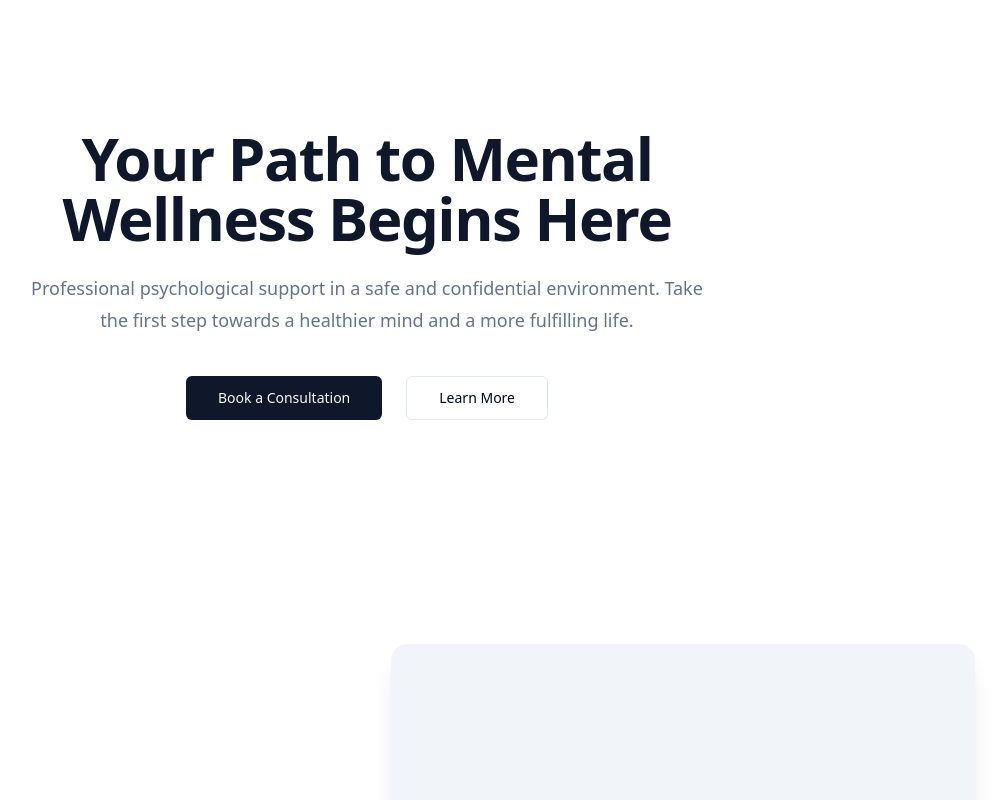
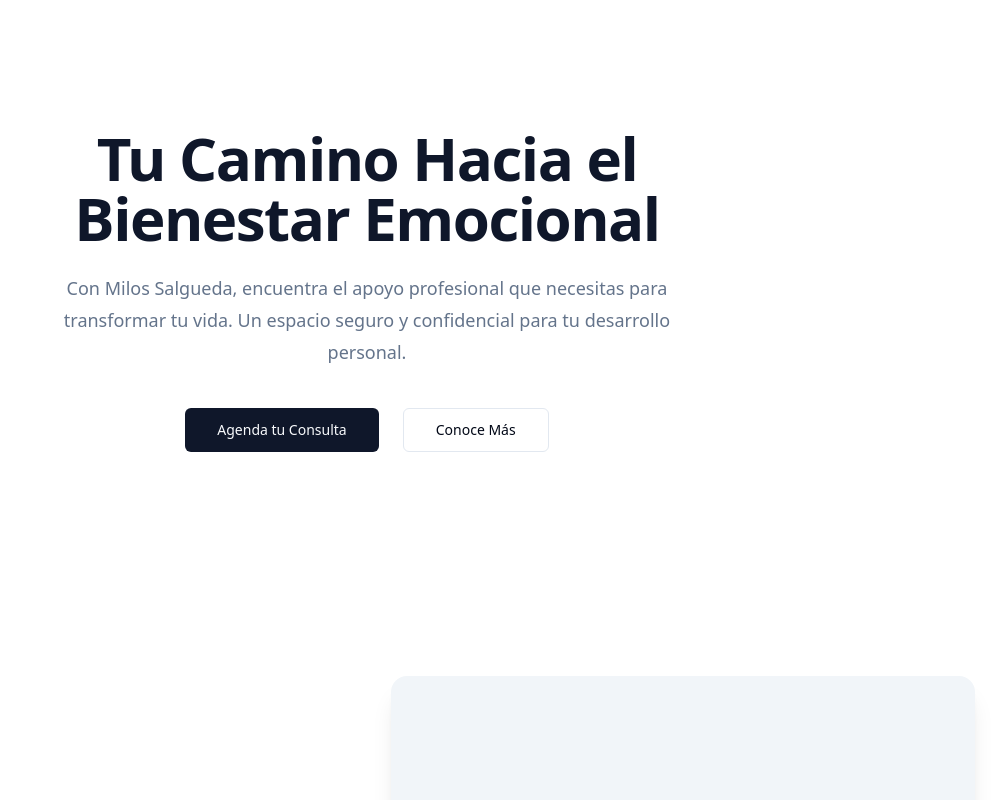
Before and after one commit to altanlabs/c8e389-my-app, a React (Vite) app: page / in a window 1280 px wide. Shown: the whole page, without its empty margins (273-1279 px from the left). Built offline with nearby package versions, Linux system fonts and the light colour scheme; what @radix-ui/themes would draw is missing.

Commit message:
New commit

```diff
--- a/src/components/blocks/hero-section.tsx
+++ b/src/components/blocks/hero-section.tsx
@@ -6,18 +6,18 @@ export function HeroSection() {
       <div className="mx-auto max-w-7xl px-6 lg:px-8">
         <div className="mx-auto max-w-2xl text-center">
           <h1 className="text-4xl font-bold tracking-tight text-primary sm:text-6xl">
-            Your Path to Mental Wellness Begins Here
+            Tu Camino Hacia el Bienestar Emocional
           </h1>
           <p className="mt-6 text-lg leading-8 text-muted-foreground">
-            Professional psychological support in a safe and confidential environment.
-            Take the first step towards a healthier mind and a more fulfilling life.
+            Con Milos Salgueda, encuentra el apoyo profesional que necesitas para
+            transformar tu vida. Un espacio seguro y confidencial para tu desarrollo personal.
           </p>
           <div className="mt-10 flex items-center justify-center gap-x-6">
             <Button size="lg">
-              Book a Consultation
+              Agenda tu Consulta
             </Button>
             <Button variant="outline" size="lg">
-              Learn More
+              Conoce Más
             </Button>
           </div>
         </div>
```
